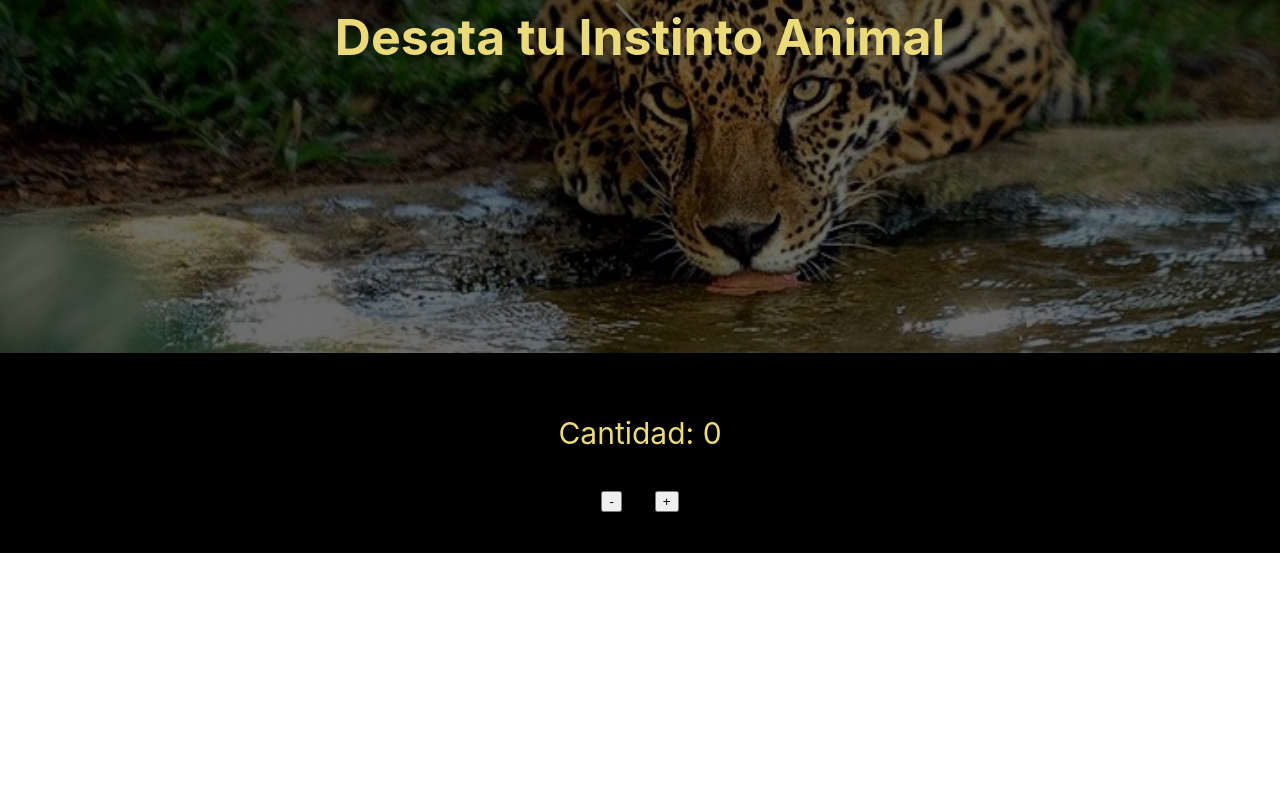
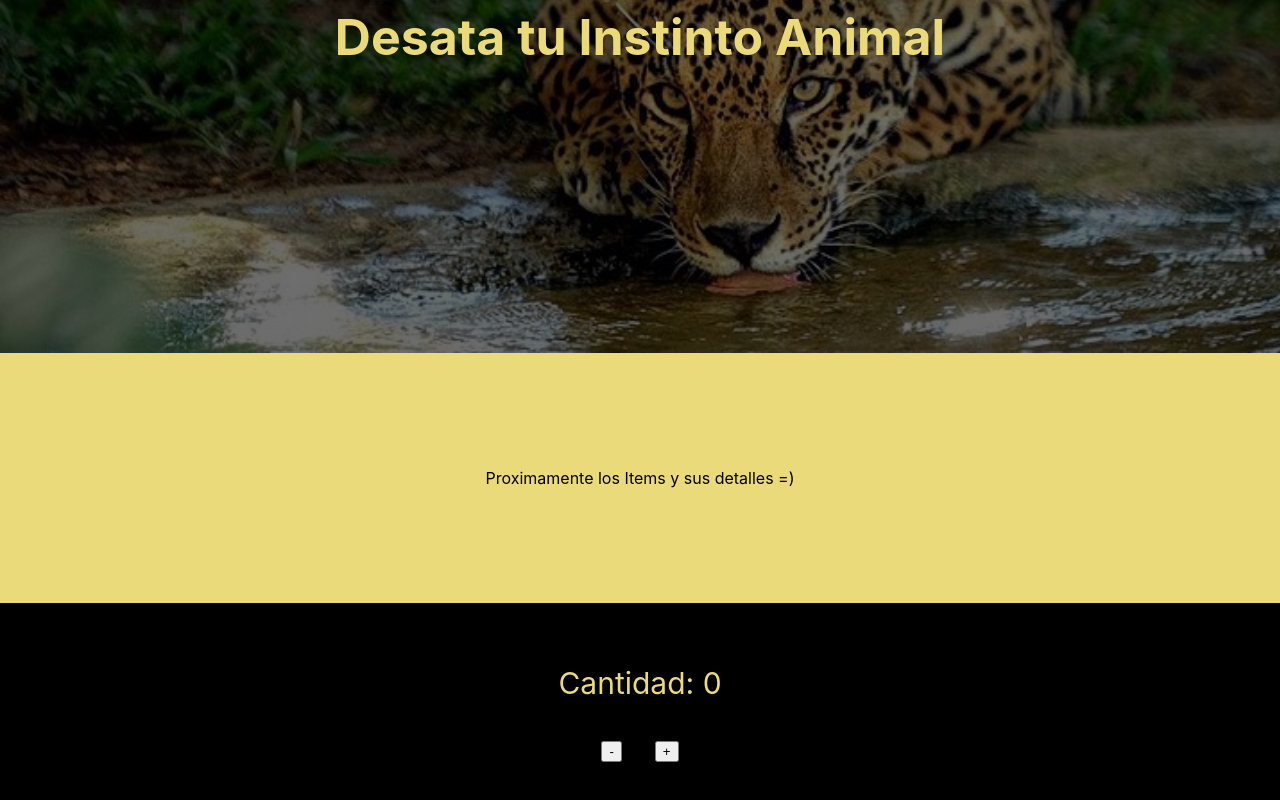
Before and after one commit to SantiagoMengoli/InstintoAnimalMengoli, a React (Create React App) app: page / in a window 1280 px wide. Shown: the part 372-1172 px from the top of the page. Before the commit the page ends 925 px from the top, so only its background shows below. Built offline with nearby package versions, Linux system fonts and the light colour scheme.

Commit message:
Desasfio N 5

```diff
--- /dev/null
+++ b/src/components/Item.css
@@ -0,0 +1,8 @@
+.itemContainer{
+    width: 100%;
+    height: 250px;
+    display: flex;
+    justify-content: center;
+    align-items: center;
+    background-color: rgb(235, 218, 122);
+}
--- /dev/null
+++ b/src/components/Item.js
@@ -0,0 +1,13 @@
+import React from 'react'
+import "./Item.css"
+
+function Item() {
+
+    return (
+        <div className='itemContainer'>
+           <a>Proximamente los Items y sus detalles =)</a>
+        </div>
+    )
+}
+
+export default Item
--- /dev/null
+++ b/src/components/ItemList.js
@@ -0,0 +1,47 @@
+import React from 'react'
+import { useEffect, useState } from 'react'
+import Item from './Item'
+
+
+
+function ItemList() {
+
+const [productos , setProductos] = useState ([
+    {id : 1 , nombre : "Lobo" , stock : '3' , precio: "$1500"},
+    {id : 2 , nombre : "Tigre" , stock : "3" , precio: "$1500"},
+    {id : 3 , nombre : "Gallo" , stock : "3" , precio: "$1500"},
+    {id : 4 , nombre : "Leon" , stock : "3" , precio: "$1500"},
+    {id : 5 , nombre : "Pitbull" , stock : '3' , precio: "$1500"},
+])
+const [loading, setLoading] = useState ([true])
+
+useEffect(() => {
+   const promesa = new Promise ((res, rej) =>{
+    setTimeout(()=>{
+        res(productos)
+        setLoading(false)
+    },2000)
+
+   })
+   promesa.then((productos) =>{
+       console.log(productos)
+       setProductos(productos)
+   })
+}, [])
+    if(loading){
+        return (
+            <div>
+                <p>Cargando Productos...</p>
+            </div>
+        )
+
+    }else{
+        return (
+            <div>
+                <Item/>
+            </div>
+        )
+    }
+}
+
+export default ItemList
--- a/src/components/ItemListContainer.js
+++ b/src/components/ItemListContainer.js
@@ -1,9 +1,11 @@
 import "./ItemListContainer.css"
 import ItemCount from "./ItemCount"
+import ItemList from "./ItemList"
 
 function ItemListContainer() {
     return (
         <div>
+            <ItemList/>
             <ItemCount stock={25} initial={1}/>
         </div>
     )
```
